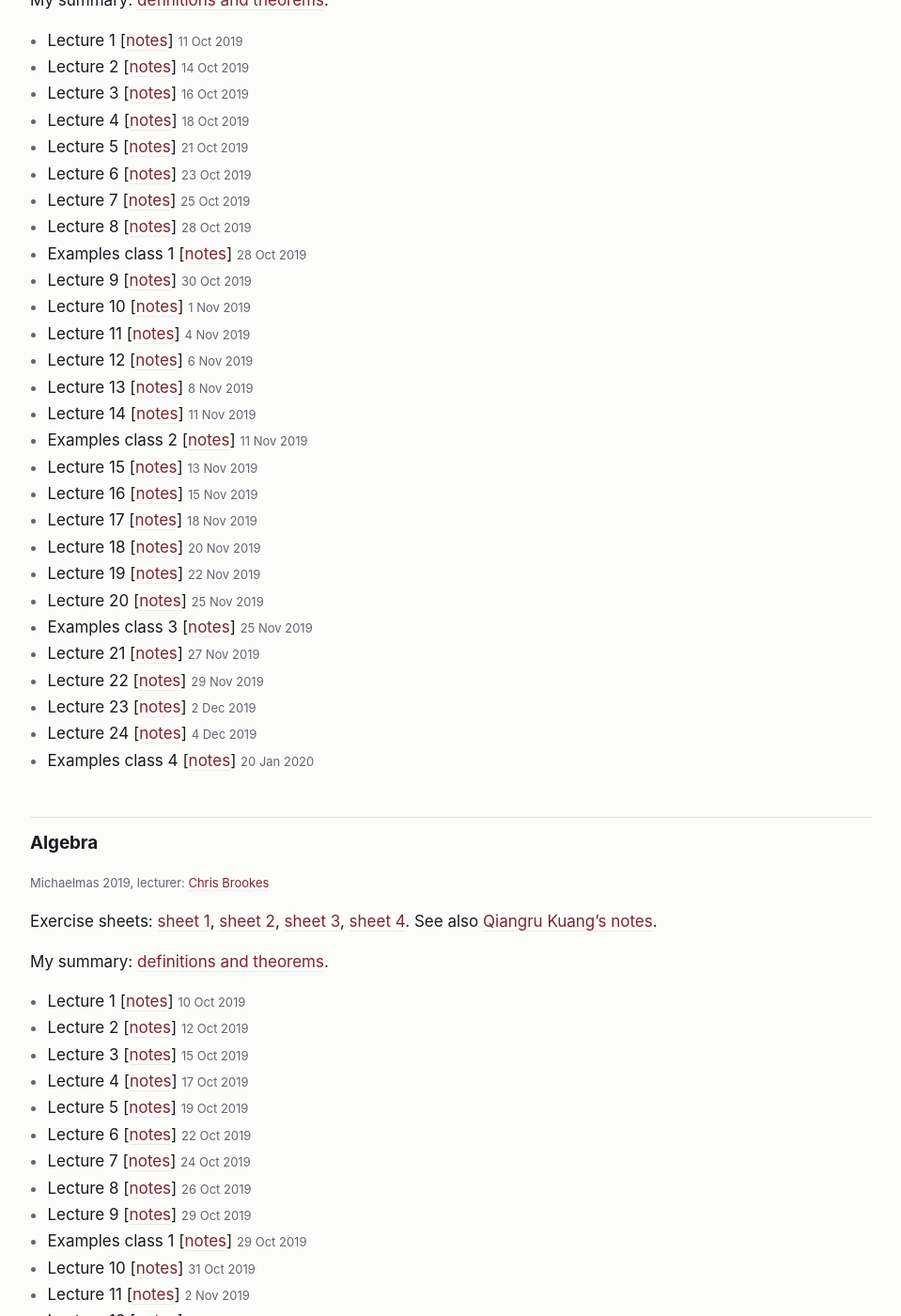
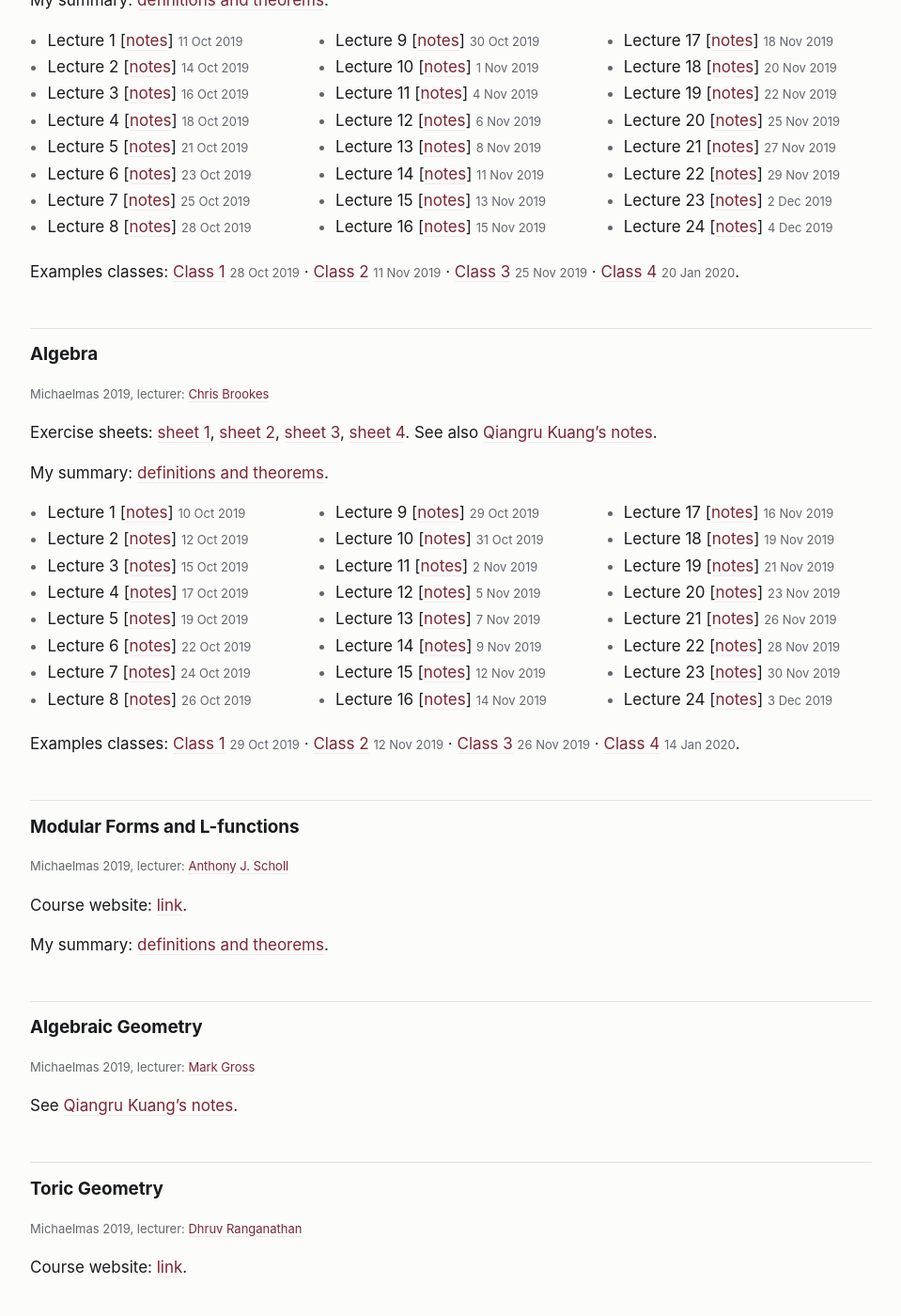
Before and after one commit to rvisser7/rvisser7.github.io, a Jekyll site: the page built from partiii/index.md, in a window 1280 px wide and 1400 px high, scrolled down 1405 px. Shown: the whole window at 94% size, without its empty margins (160-1119 px from the left). Built offline with Jekyll 4.4.1, drawn with Linux system fonts in a browser that asks for light colours; some of the changed text lies outside the part shown.

Commit message:
Reorganise Part III lecture notes into three columns

```diff
--- a/partiii/index.md
+++ b/partiii/index.md
@@ -84,6 +84,8 @@ Exercise sheets: [formula sheet]({{ site.partiii_base }}/ec2019_formulasheet.pdf
 
 My summary: [definitions and theorems]({{ site.partiii_base }}/part_iii_elliptic_curves.pdf).
 
+<div class="lecture-cols" markdown="1">
+
 {: .dense}
 - Lecture 1 [[notes]({{ site.partiii_base }}/ec2019_lecture1.pdf)] <span class="meta">11 Oct 2019</span>
 - Lecture 2 [[notes]({{ site.partiii_base }}/ec2019_lecture2.pdf)] <span class="meta">14 Oct 2019</span>
@@ -93,26 +95,31 @@ My summary: [definitions and theorems]({{ site.partiii_base }}/part_iii_elliptic
 - Lecture 6 [[notes]({{ site.partiii_base }}/ec2019_lecture6.pdf)] <span class="meta">23 Oct 2019</span>
 - Lecture 7 [[notes]({{ site.partiii_base }}/ec2019_lecture7.pdf)] <span class="meta">25 Oct 2019</span>
 - Lecture 8 [[notes]({{ site.partiii_base }}/ec2019_lecture8.pdf)] <span class="meta">28 Oct 2019</span>
-- Examples class 1 [[notes]({{ site.partiii_base }}/ec2019_examples1.pdf)] <span class="meta">28 Oct 2019</span>
+
+{: .dense}
 - Lecture 9 [[notes]({{ site.partiii_base }}/ec2019_lecture9.pdf)] <span class="meta">30 Oct 2019</span>
 - Lecture 10 [[notes]({{ site.partiii_base }}/ec2019_lecture10.pdf)] <span class="meta">1 Nov 2019</span>
 - Lecture 11 [[notes]({{ site.partiii_base }}/ec2019_lecture11.pdf)] <span class="meta">4 Nov 2019</span>
 - Lecture 12 [[notes]({{ site.partiii_base }}/ec2019_lecture12.pdf)] <span class="meta">6 Nov 2019</span>
 - Lecture 13 [[notes]({{ site.partiii_base }}/ec2019_lecture13.pdf)] <span class="meta">8 Nov 2019</span>
 - Lecture 14 [[notes]({{ site.partiii_base }}/ec2019_lecture14.pdf)] <span class="meta">11 Nov 2019</span>
-- Examples class 2 [[notes]({{ site.partiii_base }}/ec2019_examples2.pdf)] <span class="meta">11 Nov 2019</span>
 - Lecture 15 [[notes]({{ site.partiii_base }}/ec2019_lecture15.pdf)] <span class="meta">13 Nov 2019</span>
 - Lecture 16 [[notes]({{ site.partiii_base }}/ec2019_lecture16.pdf)] <span class="meta">15 Nov 2019</span>
+
+{: .dense}
 - Lecture 17 [[notes]({{ site.partiii_base }}/ec2019_lecture17.pdf)] <span class="meta">18 Nov 2019</span>
 - Lecture 18 [[notes]({{ site.partiii_base }}/ec2019_lecture18.pdf)] <span class="meta">20 Nov 2019</span>
 - Lecture 19 [[notes]({{ site.partiii_base }}/ec2019_lecture19.pdf)] <span class="meta">22 Nov 2019</span>
 - Lecture 20 [[notes]({{ site.partiii_base }}/ec2019_lecture20.pdf)] <span class="meta">25 Nov 2019</span>
-- Examples class 3 [[notes]({{ site.partiii_base }}/ec2019_examples3.pdf)] <span class="meta">25 Nov 2019</span>
 - Lecture 21 [[notes]({{ site.partiii_base }}/ec2019_lecture21.pdf)] <span class="meta">27 Nov 2019</span>
 - Lecture 22 [[notes]({{ site.partiii_base }}/ec2019_lecture22.pdf)] <span class="meta">29 Nov 2019</span>
 - Lecture 23 [[notes]({{ site.partiii_base }}/ec2019_lecture23.pdf)] <span class="meta">2 Dec 2019</span>
 - Lecture 24 [[notes]({{ site.partiii_base }}/ec2019_lecture24.pdf)] <span class="meta">4 Dec 2019</span>
-- Examples class 4 [[notes]({{ site.partiii_base }}/ec2019_examples4.pdf)] <span class="meta">20 Jan 2020</span>
+
+</div>
+
+Examples classes: [Class 1]({{ site.partiii_base }}/ec2019_examples1.pdf) <span class="meta">28 Oct 2019</span> · [Class 2]({{ site.partiii_base }}/ec2019_examples2.pdf) <span class="meta">11 Nov 2019</span> · [Class 3]({{ site.partiii_base }}/ec2019_examples3.pdf) <span class="meta">25 Nov 2019</span> · [Class 4]({{ site.partiii_base }}/ec2019_examples4.pdf) <span class="meta">20 Jan 2020</span>.
+
 
 ## Algebra
 
@@ -126,6 +133,8 @@ See also [Qiangru Kuang's notes](http://qk206.user.srcf.net/notes/algebra.pdf).
 
 My summary: [definitions and theorems]({{ site.partiii_base }}/part_iii_algebra.pdf).
 
+<div class="lecture-cols" markdown="1">
+
 {: .dense}
 - Lecture 1 [[notes]({{ site.partiii_base }}/alg2019_lecture1.pdf)] <span class="meta">10 Oct 2019</span>
 - Lecture 2 [[notes]({{ site.partiii_base }}/alg2019_lecture2.pdf)] <span class="meta">12 Oct 2019</span>
@@ -135,26 +144,30 @@ My summary: [definitions and theorems]({{ site.partiii_base }}/part_iii_algebra.
 - Lecture 6 [[notes]({{ site.partiii_base }}/alg2019_lecture6.pdf)] <span class="meta">22 Oct 2019</span>
 - Lecture 7 [[notes]({{ site.partiii_base }}/alg2019_lecture7.pdf)] <span class="meta">24 Oct 2019</span>
 - Lecture 8 [[notes]({{ site.partiii_base }}/alg2019_lecture8.pdf)] <span class="meta">26 Oct 2019</span>
+
+{: .dense}
 - Lecture 9 [[notes]({{ site.partiii_base }}/alg2019_lecture9.pdf)] <span class="meta">29 Oct 2019</span>
-- Examples class 1 [[notes]({{ site.partiii_base }}/alg2019_examples1.pdf)] <span class="meta">29 Oct 2019</span>
 - Lecture 10 [[notes]({{ site.partiii_base }}/alg2019_lecture10.pdf)] <span class="meta">31 Oct 2019</span>
 - Lecture 11 [[notes]({{ site.partiii_base }}/alg2019_lecture11.pdf)] <span class="meta">2 Nov 2019</span>
 - Lecture 12 [[notes]({{ site.partiii_base }}/alg2019_lecture12.pdf)] <span class="meta">5 Nov 2019</span>
 - Lecture 13 [[notes]({{ site.partiii_base }}/alg2019_lecture13.pdf)] <span class="meta">7 Nov 2019</span>
 - Lecture 14 [[notes]({{ site.partiii_base }}/alg2019_lecture14.pdf)] <span class="meta">9 Nov 2019</span>
 - Lecture 15 [[notes]({{ site.partiii_base }}/alg2019_lecture15.pdf)] <span class="meta">12 Nov 2019</span>
-- Examples class 2 [[notes]({{ site.partiii_base }}/alg2019_examples2.pdf)] <span class="meta">12 Nov 2019</span>
 - Lecture 16 [[notes]({{ site.partiii_base }}/alg2019_lecture16.pdf)] <span class="meta">14 Nov 2019</span>
+
+{: .dense}
 - Lecture 17 [[notes]({{ site.partiii_base }}/alg2019_lecture17.pdf)] <span class="meta">16 Nov 2019</span>
 - Lecture 18 [[notes]({{ site.partiii_base }}/alg2019_lecture18.pdf)] <span class="meta">19 Nov 2019</span>
 - Lecture 19 [[notes]({{ site.partiii_base }}/alg2019_lecture19.pdf)] <span class="meta">21 Nov 2019</span>
 - Lecture 20 [[notes]({{ site.partiii_base }}/alg2019_lecture20.pdf)] <span class="meta">23 Nov 2019</span>
 - Lecture 21 [[notes]({{ site.partiii_base }}/alg2019_lecture21.pdf)] <span class="meta">26 Nov 2019</span>
-- Examples class 3 [[notes]({{ site.partiii_base }}/alg2019_examples3.pdf)] <span class="meta">26 Nov 2019</span>
 - Lecture 22 [[notes]({{ site.partiii_base }}/alg2019_lecture22.pdf)] <span class="meta">28 Nov 2019</span>
 - Lecture 23 [[notes]({{ site.partiii_base }}/alg2019_lecture23.pdf)] <span class="meta">30 Nov 2019</span>
 - Lecture 24 [[notes]({{ site.partiii_base }}/alg2019_lecture24.pdf)] <span class="meta">3 Dec 2019</span>
-- Examples class 4 [[notes]({{ site.partiii_base }}/alg2019_examples4.pdf)] <span class="meta">14 Jan 2020</span>
+
+</div>
+
+Examples classes: [Class 1]({{ site.partiii_base }}/alg2019_examples1.pdf) <span class="meta">29 Oct 2019</span> · [Class 2]({{ site.partiii_base }}/alg2019_examples2.pdf) <span class="meta">12 Nov 2019</span> · [Class 3]({{ site.partiii_base }}/alg2019_examples3.pdf) <span class="meta">26 Nov 2019</span> · [Class 4]({{ site.partiii_base }}/alg2019_examples4.pdf) <span class="meta">14 Jan 2020</span>.
 
 ## Modular Forms and L-functions
 
```
